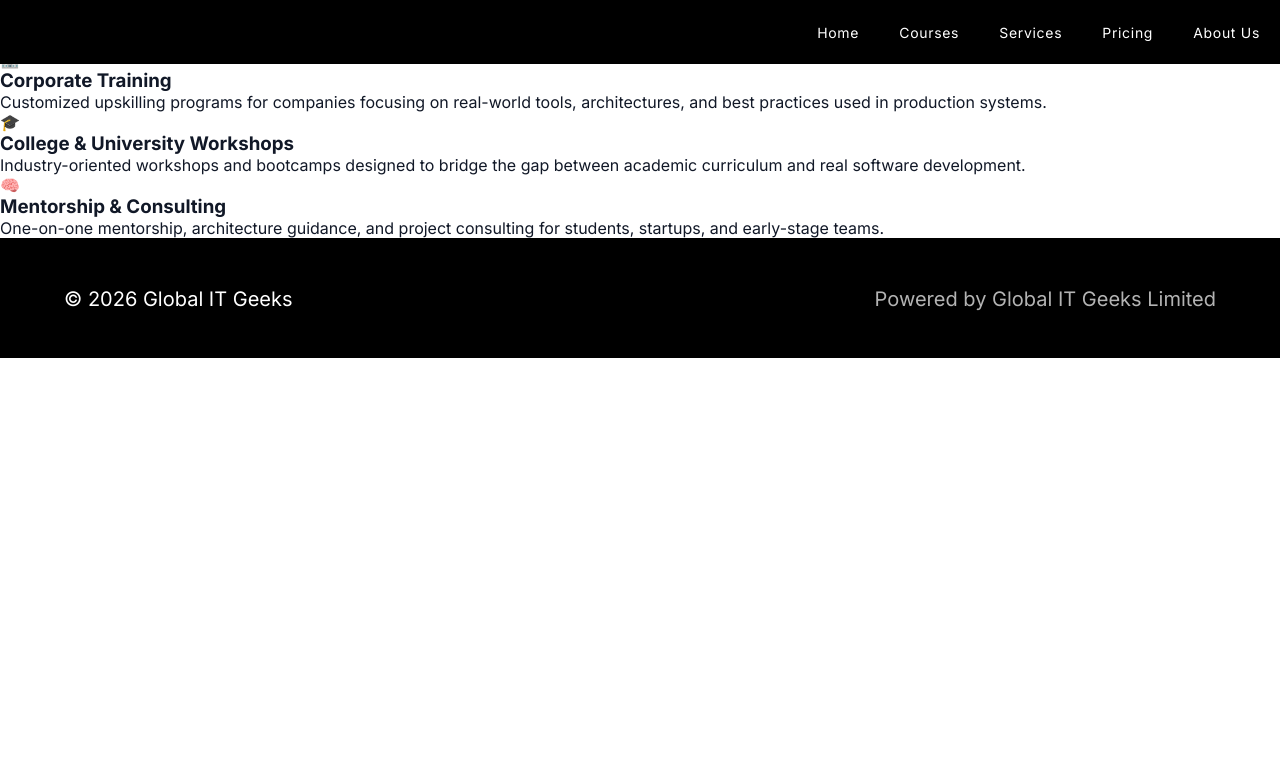
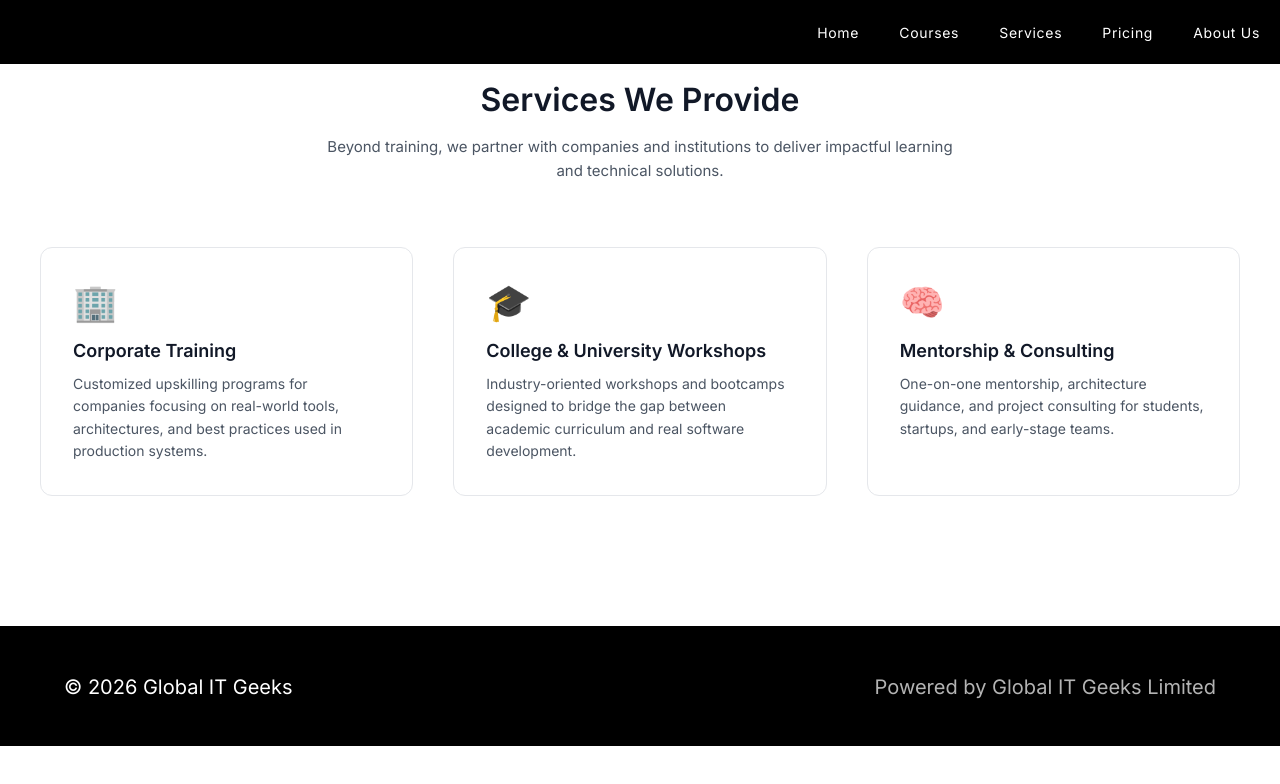
Before and after one commit to kartik-sinha/Global-It-Geeks-Frontend, a React (Vite) app in the folder global-it-geeks/: page /services in a window 1280 px wide. Shown: the top 784 px of the page. Built offline with nearby package versions, Linux system fonts and the light colour scheme.

Commit message:
12th commit: added services page'

```diff
--- a/global-it-geeks/src/Components/Services.jsx
+++ b/global-it-geeks/src/Components/Services.jsx
@@ -1,4 +1,5 @@
 import { motion } from "framer-motion";
+import "../Styles/Services.css";
 
 const services = [
     {
@@ -23,21 +24,19 @@
 
 export default function Services() {
     return (
-        <section className="py-20 bg-white">
-            <div className="max-w-7xl mx-auto px-6">
+        <section className="services-section">
+            <div className="services-container">
                 {/* Heading */}
-                <div className="text-center mb-14">
-                    <h2 className="text-3xl font-bold text-primary">
-                        Services We Provide
-                    </h2>
-                    <p className="mt-4 text-gray-600 max-w-2xl mx-auto">
+                <div className="services-header">
+                    <h2 className="services-title">Services We Provide</h2>
+                    <p className="services-subtitle">
                         Beyond training, we partner with companies and institutions to
                         deliver impactful learning and technical solutions.
                     </p>
                 </div>
 
                 {/* Service Cards */}
-                <div className="grid md:grid-cols-3 gap-10">
+                <div className="services-grid">
                     {services.map((service, index) => (
                         <motion.div
                             key={service.title}
@@ -45,13 +44,13 @@
                             whileInView={{ opacity: 1, y: 0 }}
                             transition={{ duration: 0.5, delay: index * 0.1 }}
                             viewport={{ once: true }}
-                            className="border rounded-xl p-8 hover:shadow-lg transition"
+                            className="service-card"
                         >
-                            <div className="text-4xl mb-4">{service.icon}</div>
-                            <h3 className="text-xl font-semibold text-primary">
+                            <div className="service-icon">{service.icon}</div>
+                            <h3 className="service-card-title">
                                 {service.title}
                             </h3>
-                            <p className="mt-3 text-gray-600">
+                            <p className="service-card-description">
                                 {service.description}
                             </p>
                         </motion.div>
--- /dev/null
+++ b/global-it-geeks/src/Styles/Services.css
@@ -0,0 +1,83 @@
+.services-section {
+    width: 100%;
+    padding: 80px 24px 130px;
+    background-color: #ffffff;
+}
+
+.services-container {
+    max-width: 1200px;
+    margin: 0 auto;
+}
+
+/* Header */
+.services-header {
+    text-align: center;
+    margin-bottom: 64px;
+}
+
+.services-title {
+    font-size: 32px;
+    font-weight: 600;
+    margin-bottom: 16px;
+}
+
+.services-subtitle {
+    font-size: 15px;
+    line-height: 1.6;
+    color: #4b5563;
+    max-width: 640px;
+    margin: 0 auto;
+}
+
+/* Grid */
+.services-grid {
+    display: grid;
+    grid-template-columns: repeat(3, 1fr);
+    gap: 40px;
+}
+
+/* Card */
+.service-card {
+    border: 1px solid #e5e7eb;
+    border-radius: 12px;
+    padding: 32px;
+    background-color: #ffffff;
+    transition: box-shadow 0.25s ease, transform 0.25s ease;
+}
+
+.service-card:hover {
+    box-shadow: 0 12px 30px rgba(0, 0, 0, 0.08);
+    transform: translateY(-4px);
+}
+
+.service-icon {
+    font-size: 36px;
+    margin-bottom: 16px;
+}
+
+.service-card-title {
+    font-size: 18px;
+    font-weight: 600;
+    margin-bottom: 12px;
+}
+
+.service-card-description {
+    font-size: 14px;
+    line-height: 1.6;
+    color: #4b5563;
+}
+@media (max-width: 1024px) {
+    .services-grid {
+        grid-template-columns: repeat(2, 1fr);
+    }
+}
+
+@media (max-width: 640px) {
+    .services-grid {
+        grid-template-columns: 1fr;
+    }
+
+    .services-section {
+        padding: 60px 16px;
+    }
+}
```
